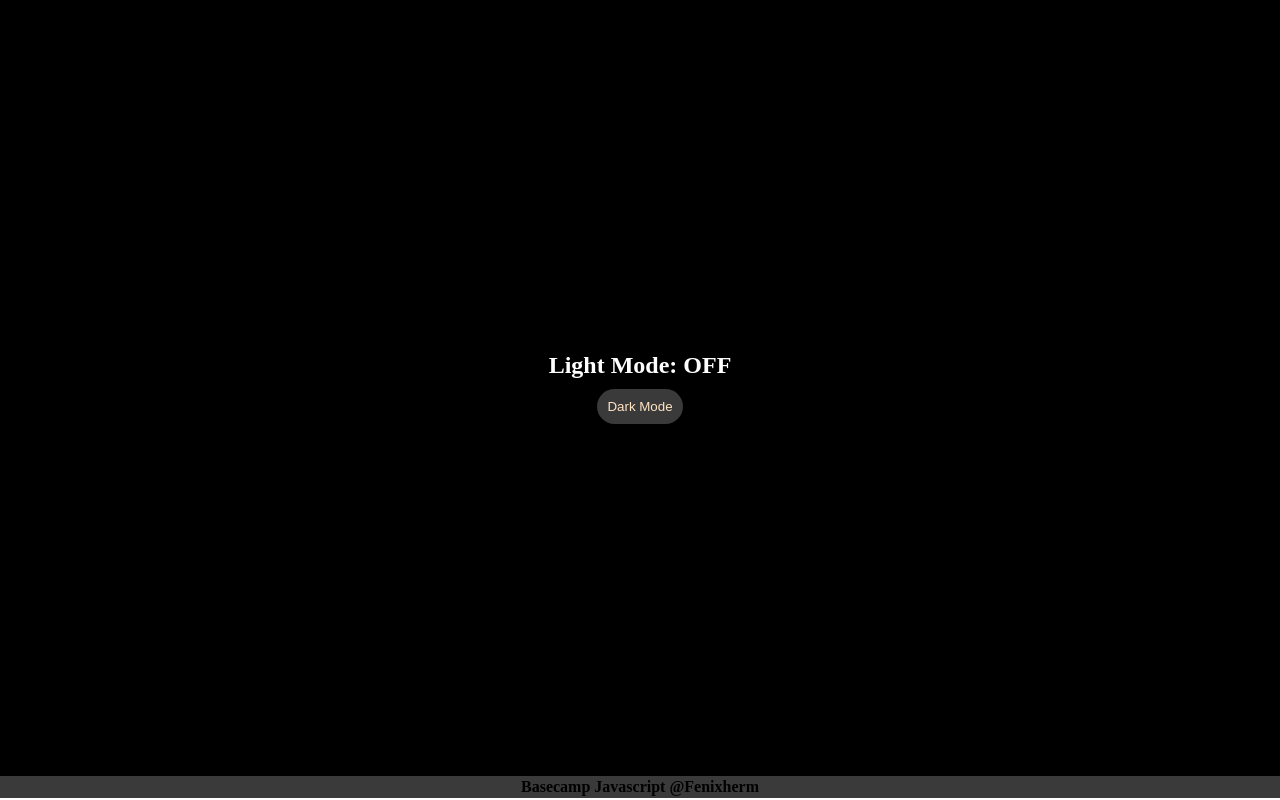
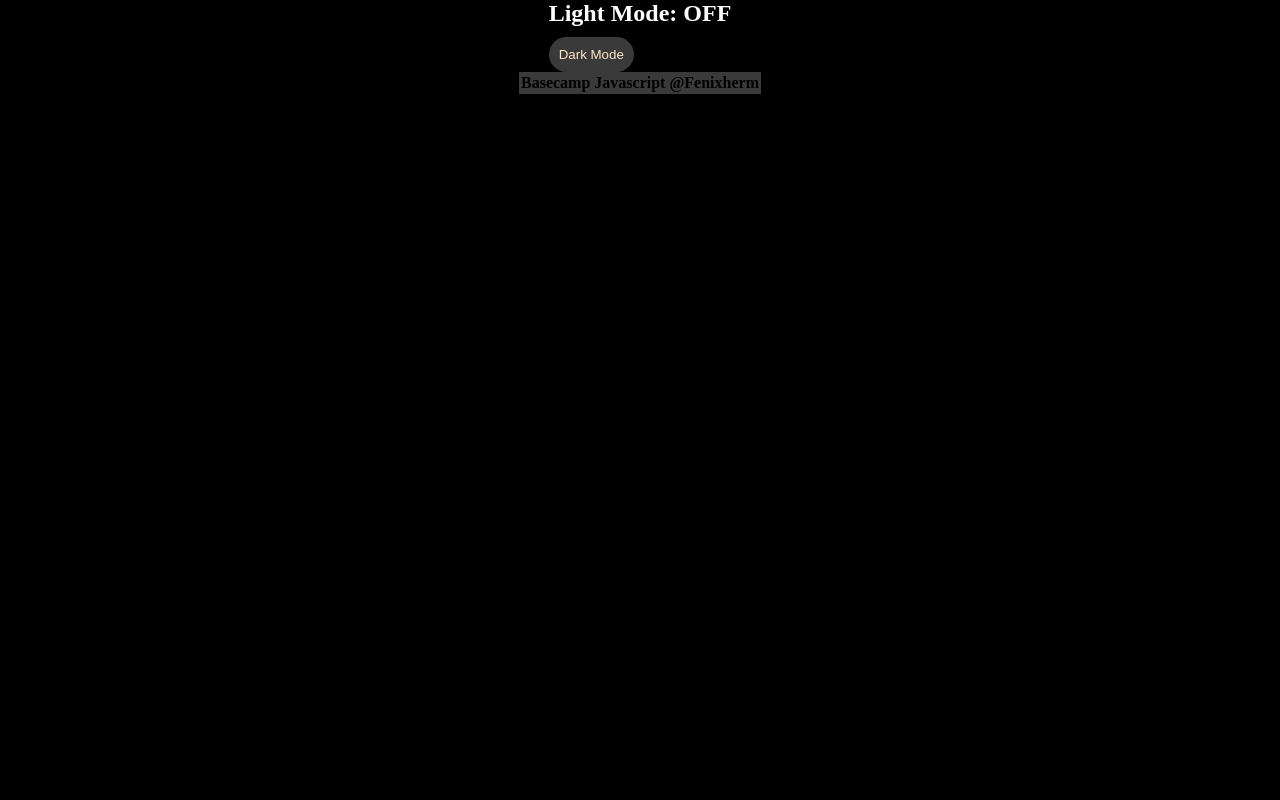
Before and after one commit to Fenixherm/Spread-Fullstack-Developer, a plain HTML site: page módulo III - javascript/12 - DOM/index.html in a window 1280 px wide. Both pictures are taken after a click on the button "Dark Mode". Drawn offline with Linux system fonts and the light colour scheme.

Commit message:
arrumado o height do body, -arrumar footer

```diff
--- a/módulo III - javascript/12 - DOM/assets/css/style.css
+++ b/módulo III - javascript/12 - DOM/assets/css/style.css
@@ -4,14 +4,17 @@
     box-sizing: border-box;
 }
 
-.corpo {
-    background-color: antiquewhite;
+body {
+    width: 100%;
+    height: 100%;
     display: flex;
     align-items: center;
     justify-content: center;
     flex-direction: column;
-    width: 100%;
-    height: 97vh;
+    background-color: antiquewhite;
+}
+
+.corpo {
     transition: 0.3s;
 }
 
--- a/módulo III - javascript/12 - DOM/assets/js/script.js
+++ b/módulo III - javascript/12 - DOM/assets/js/script.js
@@ -1,18 +1,16 @@
 const botao = document.getElementsByClassName("btn-dark")[0];
-const body = document.getElementsByClassName("corpo")[0];
+const body = document.getElementsByTagName("body")[0];
 let titulo = document.getElementsByClassName("titulo")[0];
-let texto = document.getElementsByClassName("titulo")[0];
 
 
 botao.addEventListener("click", () => {
     body.classList.toggle("dark-mode");
+
     titulo.classList.toggle("titulo-branco");
 
-    if(texto.textContent === ""){
-        texto.textContent = "Light Mode: OFF";
-    }else if(texto.textContent === "Light Mode: OFF"){
-        texto.textContent = "Light Mode: ON";
-    }else{
-        texto.textContent = "Light Mode: OFF";
+    if(titulo.textContent !== "Light Mode: OFF"){
+        titulo.textContent = "Light Mode: OFF";
+    }else if(titulo.textContent === "Light Mode: OFF"){
+        titulo.textContent = "Light Mode: ON";
     }
 });
```
